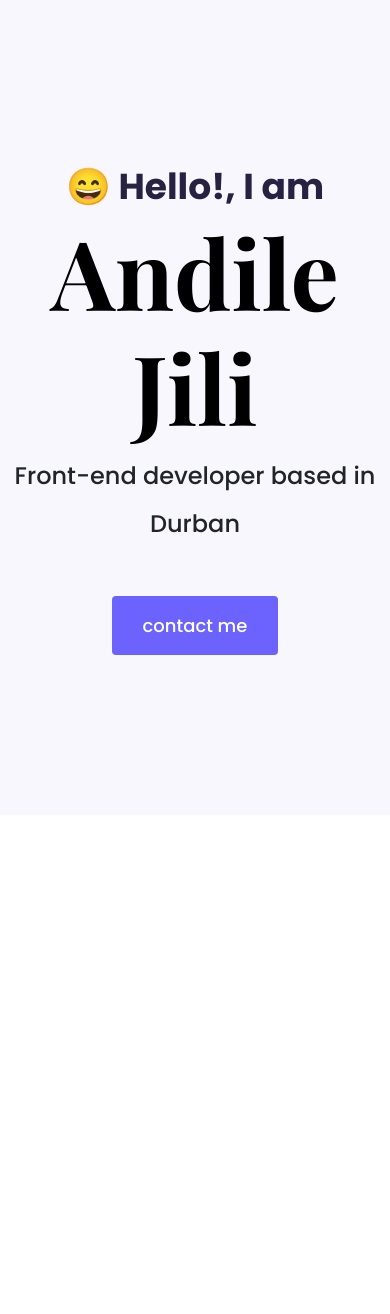
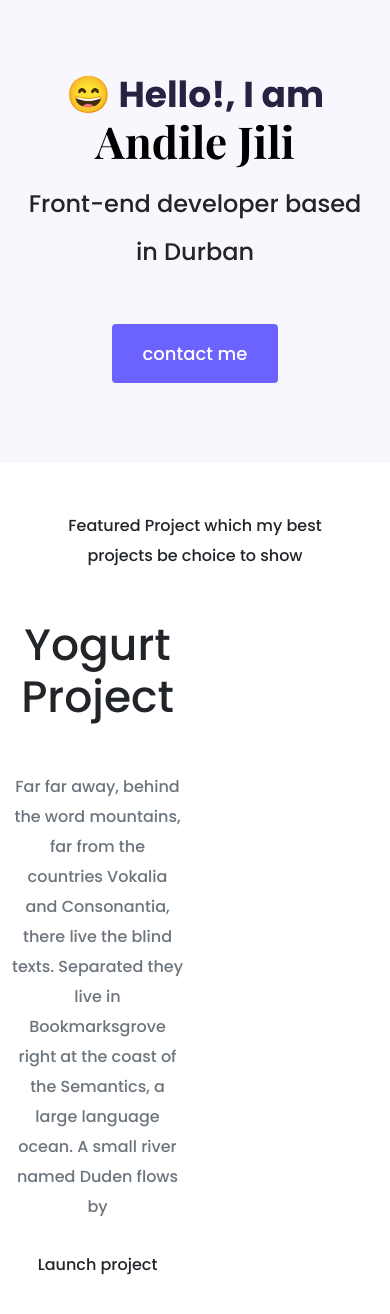
Before and after one commit to Andile-1/portfolio-project, a plain HTML site: page index.html in a window 390 px wide. Shown: the top 1314 px of the page. Before the commit the page ends 844 px from the top, so only its background shows below. Drawn offline with nearby package versions, Linux system fonts and the light colour scheme.

Commit message:
added homepage home design

```diff
--- a/index.html
+++ b/index.html
@@ -34,5 +34,61 @@
       <h2 class="mb-5">Front-end developer based in Durban</h2>
       <a href="#" class="btn btn-branding">contact me</a>
     </div>
+    <p class="text-center m-5">
+      Featured Project which my best projects be choice to show
+    </p>
+    <div class="container">
+      <div class="row mb-5">
+        <div class="col d-none d-lg-block">
+          <img src="images/yogurt.png" class="img-fluid" />
+        </div>
+        <div class="col-6">
+          <div class="project-discription">
+            <h2 class="mb-5">Yogurt Project</h2>
+            <p class="mb-4 text-muted">
+              Far far away, behind the word mountains, far from the countries
+              Vokalia and Consonantia, there live the blind texts. Separated
+              they live in Bookmarksgrove right at the coast of the Semantics, a
+              large language ocean. A small river named Duden flows by
+            </p>
+            <a href="#" class="btn btn-branding-outline">Launch project</a>
+          </div>
+        </div>
+      </div>
+      <div class="row mb-5">
+        <div class="col-6">
+          <div class="project-discription">
+            <h2 class="mb-5">Weather App</h2>
+            <p class="mb-4 text-muted">
+              Far far away, behind the word mountains, far from the countries
+              Vokalia and Consonantia, there live the blind texts. Separated
+              they live in Bookmarksgrove right at the coast of the Semantics, a
+              large language ocean. A small river named Duden flows by
+            </p>
+            <a href="#" class="btn btn-branding-outline">Launch project</a>
+          </div>
+        </div>
+        <div class="col d-none d-lg-block">
+          <img src="images/weather.png" class="img-fluid" />
+        </div>
+      </div>
+      <div class="row mb-5">
+        <div class="col d-none d-lg-block">
+          <img src="images/dictionary.png" class="img-fluid" />
+        </div>
+        <div class="col-6">
+          <div class="project-discription">
+            <h2 class="mb-5">Dictionary App</h2>
+            <p class="mb-4 text-muted">
+              Far far away, behind the word mountains, far from the countries
+              Vokalia and Consonantia, there live the blind texts. Separated
+              they live in Bookmarksgrove right at the coast of the Semantics, a
+              large language ocean. A small river named Duden flows by
+            </p>
+            <a href="#" class="btn btn-branding-outline">Launch project</a>
+          </div>
+        </div>
+      </div>
+    </div>
   </body>
 </html>
--- a/src/style.css
+++ b/src/style.css
@@ -20,6 +20,11 @@ h6 {
 }
 p {
   font-weight: normal;
+  font-size: 16px;
+  line-height: 30px;
+}
+h2 {
+  font-size: 64px;
 }
 .hero {
   background-color: var(--secondary-background-color);
@@ -46,3 +51,31 @@ p {
   line-height: 27px;
   padding: 15px 30px;
 }
+.btn-btn-branding-outline {
+  color: var(--branding-color);
+  border: 1px solid var(--branding-color);
+  padding: 15px 30px;
+  border-radius: 4px;
+  color: white;
+  font-size: 18px;
+  line-height: 27px;
+}
+.project-discription {
+  padding: 120px 60;
+}
+@media (max-width: 900px) {
+  h1 {
+    font-size: 44px;
+    line-height: 1.4;
+  }
+  h2 {
+    font-size: 44px;
+  }
+  .hero {
+    padding: 80px 20px;
+  }
+  .project-discription {
+    padding: 0;
+    text-align: center;
+  }
+}
```
Also changed, not shown: images/dictionary.png (added), images/weather.png (added), images/yogurt.png (added), 2 other files.
